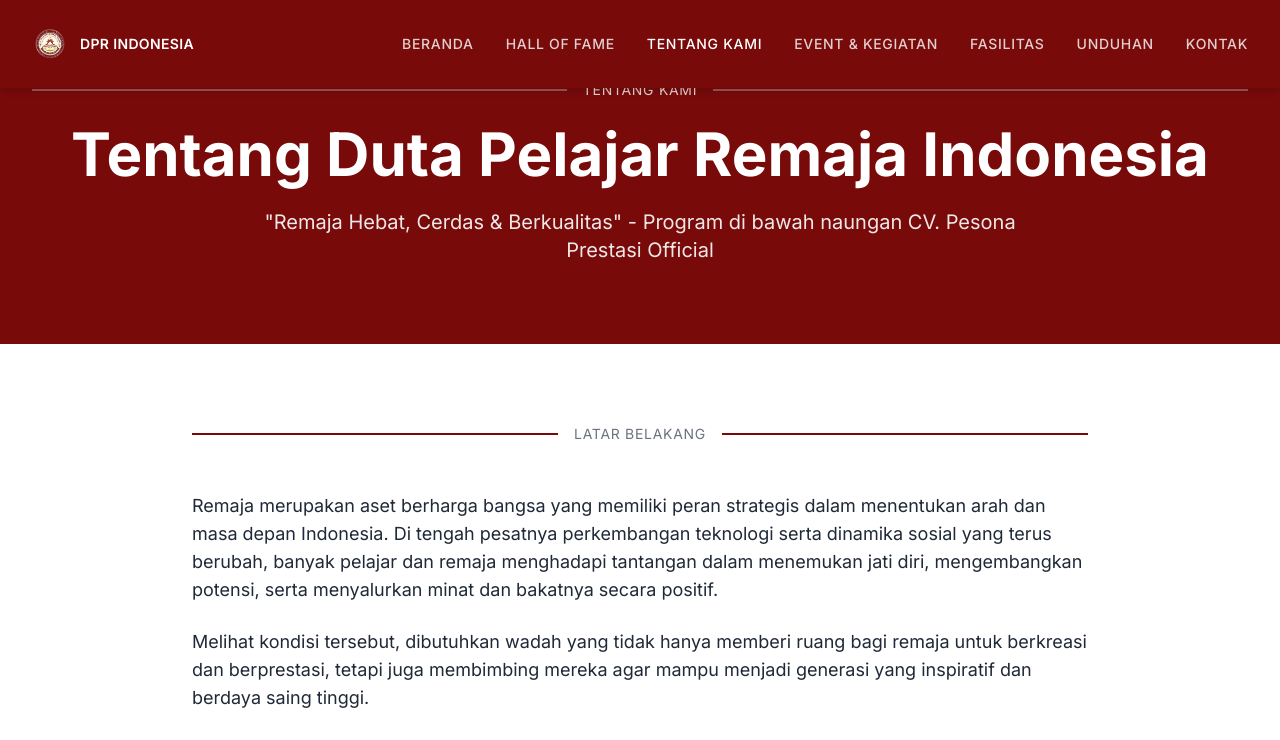
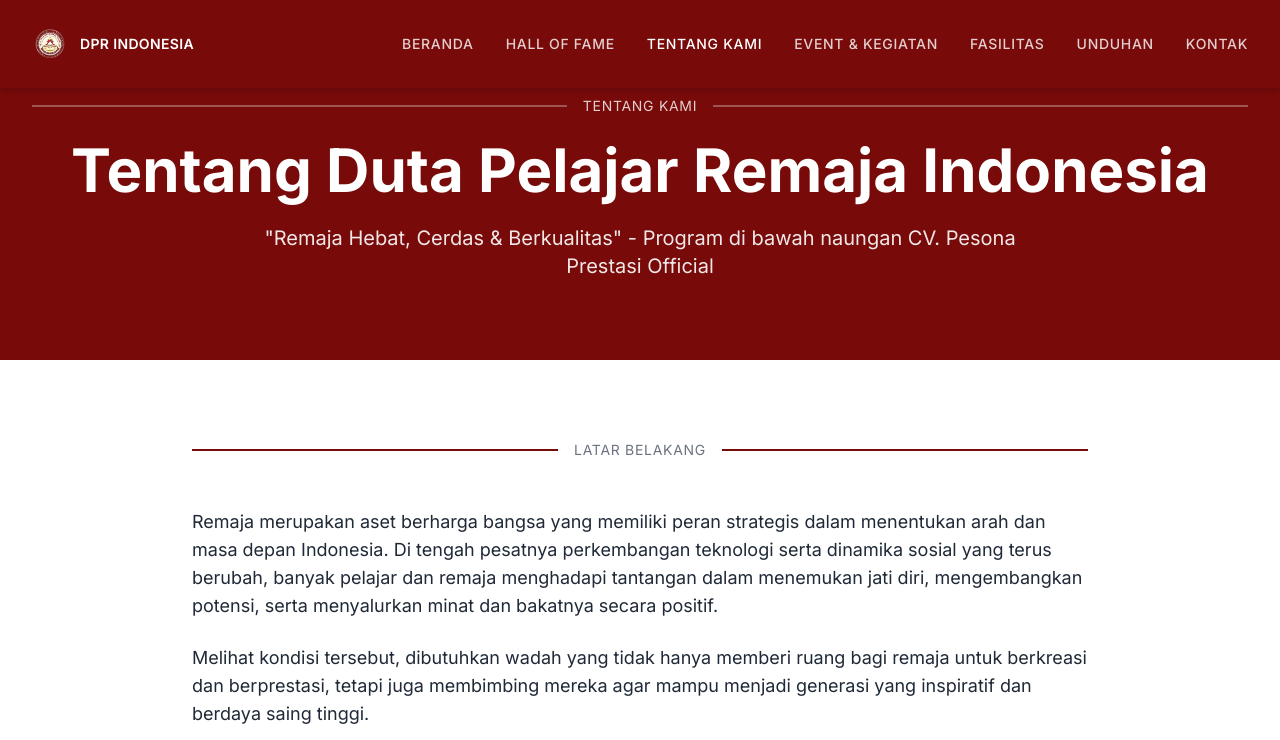
Before and after one commit to DrRhea/xera-dutapelajar, a Next.js app: page /tentang-kami in a window 1280 px wide. Shown: the top 740 px of the page. Built offline with nearby package versions, Linux system fonts and the light colour scheme.

Commit message:
chore: increase hero top padding

```diff
--- a/app/kontak/page.tsx
+++ b/app/kontak/page.tsx
@@ -4,7 +4,7 @@ export default function KontakPage() {
   return (
     <main className="min-h-screen bg-white">
       {/* Hero Section */}
-      <section className="py-20 bg-primary">
+      <section className="pt-24 pb-20 bg-primary">
         <div className="max-w-7xl mx-auto px-4 sm:px-6 lg:px-8">
           <div className="text-center space-y-6">
             <div className="flex items-center justify-center gap-4 mb-4">
--- a/app/tentang-kami/page.tsx
+++ b/app/tentang-kami/page.tsx
@@ -5,7 +5,7 @@ export default function TentangKamiPage() {
   return (
     <main className="min-h-screen bg-white">
       {/* Hero Section */}
-      <section className="py-20 bg-primary">
+      <section className="pt-24 pb-20 bg-primary">
         <div className="max-w-7xl mx-auto px-4 sm:px-6 lg:px-8">
           <div className="text-center space-y-6">
             <div className="flex items-center justify-center gap-4 mb-4">
--- a/app/unduhan/page.tsx
+++ b/app/unduhan/page.tsx
@@ -4,7 +4,7 @@ export default function UnduhanPage() {
   return (
     <main className="min-h-screen bg-white">
       {/* Hero */}
-      <section className="py-20 bg-primary">
+      <section className="pt-24 pb-20 bg-primary">
         <div className="max-w-7xl mx-auto px-4 sm:px-6 lg:px-8">
           <div className="text-center space-y-6">
             <div className="flex items-center justify-center gap-4 mb-4">
```
